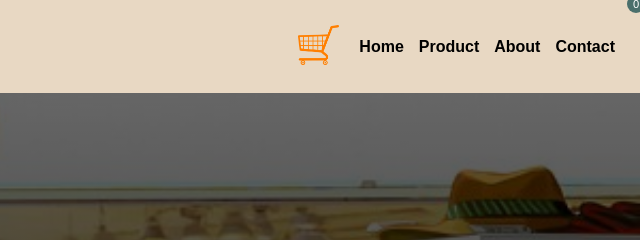
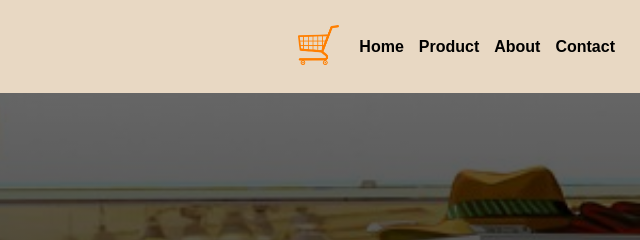
Before and after one commit to PhateSylvester/scape, a plain HTML site: page index.html in a window 1280 px wide. Shown: the top 240 px of the page, 640-1280 px from the left. Drawn offline with Linux system fonts and the light colour scheme.

Commit message:
fixed the homepage

```diff
--- a/index.html
+++ b/index.html
@@ -14,7 +14,6 @@
             <nav class="navbar">
                 <button style="border: none; background-color: transparent;" title="carts" type="button" class="cartbtn" id="cartBtn">
                     <a title="cart" href="product.html"><img src="cart2.png" alt="cart" height="40vh"></a>
-                    <span class="count-badge" id="cartCount">0</span>
                 </button>
                 <ul class="nav-links">
                     <a href="#index">Home</a>
```
